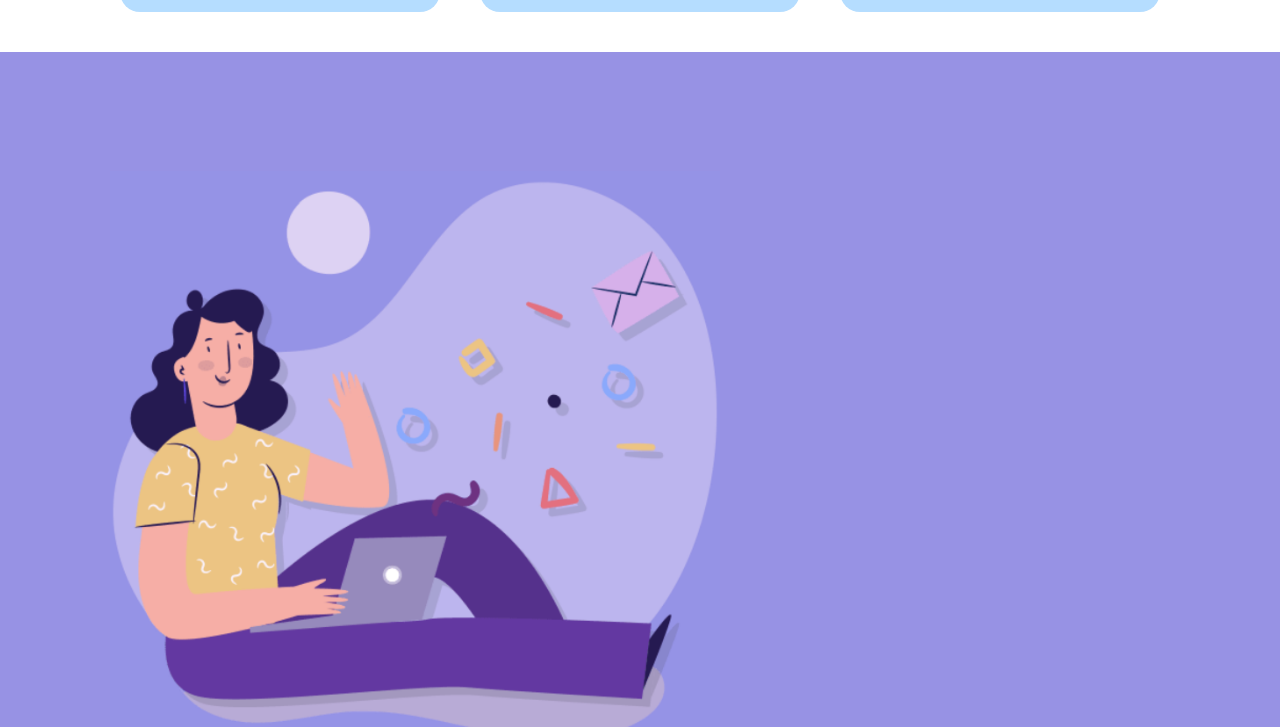
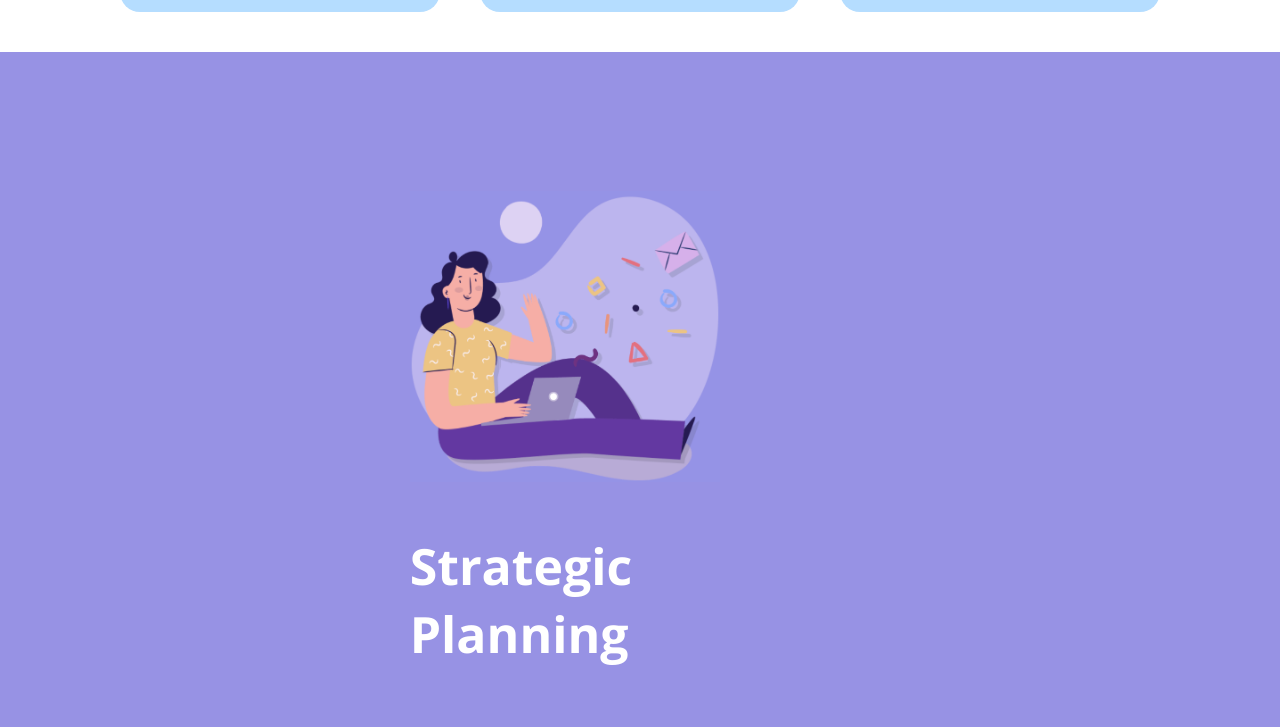
Before and after one commit to Iunora93/htmlcss-responsive-layout, a plain HTML site: page index.html in a window 1280 px wide. Shown: the part 953-1680 px from the top of the page. Drawn offline with nearby package versions, Linux system fonts and the light colour scheme.

Commit message:
modifiche desktop

```diff
--- a/css/style.css
+++ b/css/style.css
@@ -320,28 +320,13 @@ img {
     DESKTOP
     --------- */
     @media screen and ( min-width:992px) {
-        /* .strategic {
+        .strategic {
             padding: 20px 300px;
-        } */
+        }
         .strategic .col {
             display: flex;
             width: calc(100% / 2);
         }
-
-        .col-top {
-            width: 50%;
-        }
-
-        .col-right {
-            width: 50%;
-        }
-        /* .column {
-            display: flex;
-        }   */
-
-
-
-
     }
 
     /* terza sezione */
```
Also changed, not shown: index.html (+0 -1 lines).
